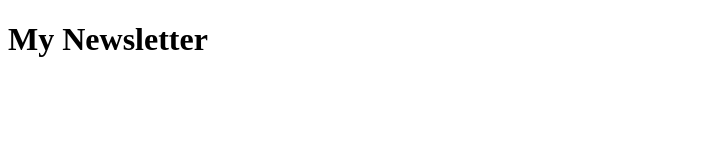
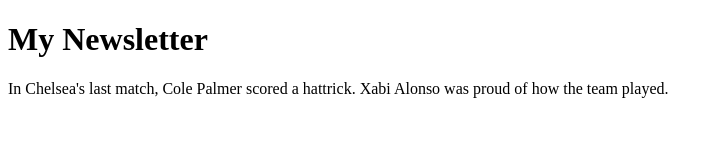
Before and after one commit to otahisaac/first, a plain HTML site: page index.html in a window 1280 px wide. Shown: the whole page, without its empty margins (0-723 px from the left). Drawn offline with Linux system fonts and the light colour scheme.

Commit message:
introducing paragraph tag

```diff
--- a/index.html
+++ b/index.html
@@ -1,3 +1,4 @@
 <!DOCTYPE html>
 <h1>My Newsletter</h1>
+<p>In Chelsea's last match, Cole Palmer scored a hattrick. Xabi Alonso was proud of how the team played.</p>
 </html>
```
